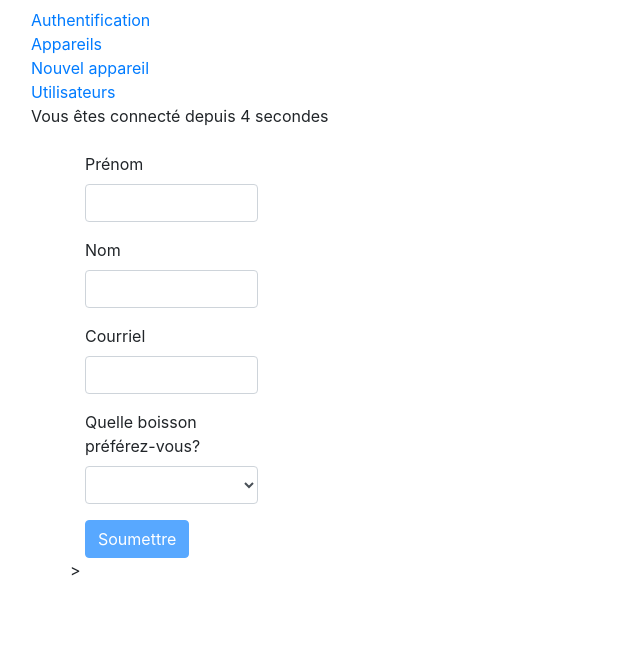
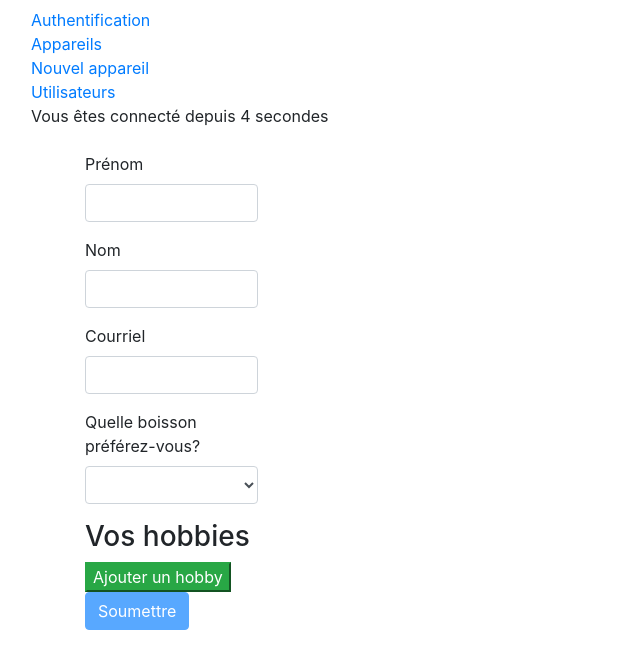
Before and after one commit to PiKSo05/mon-projet-angular, an Angular app: page /new-user in a window 1280 px wide. Shown: the top 668 px of the page, without its empty margins (0-640 px from the left). Built offline with nearby package versions, Linux system fonts and the light colour scheme.

Commit message:
ajout des hobbies

```diff
--- a/src/app/Users/new-user/new-user.component.html
+++ b/src/app/Users/new-user/new-user.component.html
@@ -19,6 +19,13 @@
         <option value="jus_de_mangue">Jus de mangue</option>
       </select>
     </div>
+    <div formArrayName="hobbies">
+      <h3>Vos hobbies</h3>
+      <div class="form-group" *ngFor="let hobbyControl of getHobbies().controls; let i = index">
+        <input type="text" class="form-control" [formControlName]="i">
+      </div>
+      <button type="button" class="btn-success" (click)="onAddHobby()">Ajouter un hobby</button>
+    </div>
     <button type="submit" class="btn btn-primary" [disabled]="userForm.invalid">Soumettre</button>
   </form>
-</div>>
+</div>
--- a/src/app/Users/new-user/new-user.component.ts
+++ b/src/app/Users/new-user/new-user.component.ts
@@ -1,5 +1,5 @@
 import { Component, OnInit } from '@angular/core';
-import { FormGroup, FormBuilder, Validators } from '@angular/forms';
+import { FormGroup, FormBuilder, Validators, FormArray } from '@angular/forms';
 import { User } from '../../Models/user.model';
 import { UserService } from '../../Services/user.service';
 import { Router } from '@angular/router';
@@ -26,7 +26,8 @@
       firstName: ['', Validators.required],
       lastName: ['', Validators.required],
       email: ['', Validators.required, Validators.email],
-      drinkPreference: ['', Validators.required]
+      drinkPreference: ['', Validators.required],
+      hobbies: this.formBuilder.array([])
     });
   }
 
@@ -37,9 +38,19 @@
       formValue['lastName'],
       formValue['email'],
       formValue['drinkPreference'],
-      null
+      formValue['hobbies'] ? formValue['hobbies'] : [],
     );
     this.userService.addUser(newUser);
     this.router.navigate(['/users']);
   }
+
+  getHobbies(): FormArray{
+    return this.userForm.get('hobbies') as FormArray;
+  }
+
+  onAddHobby(){
+    const newHobbyControl = this.formBuilder.control(null, Validators.required);
+    this.getHobbies().push(newHobbyControl);
+  }
+
 }
```
